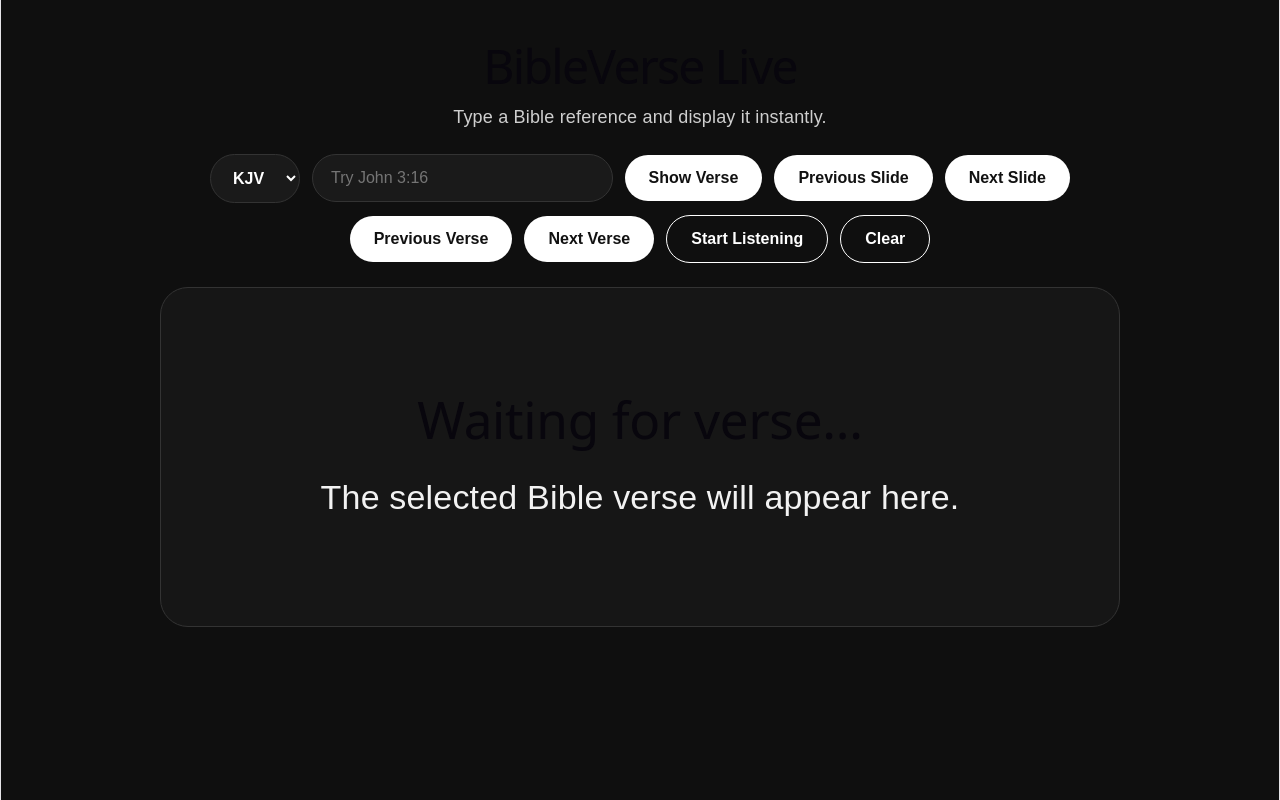
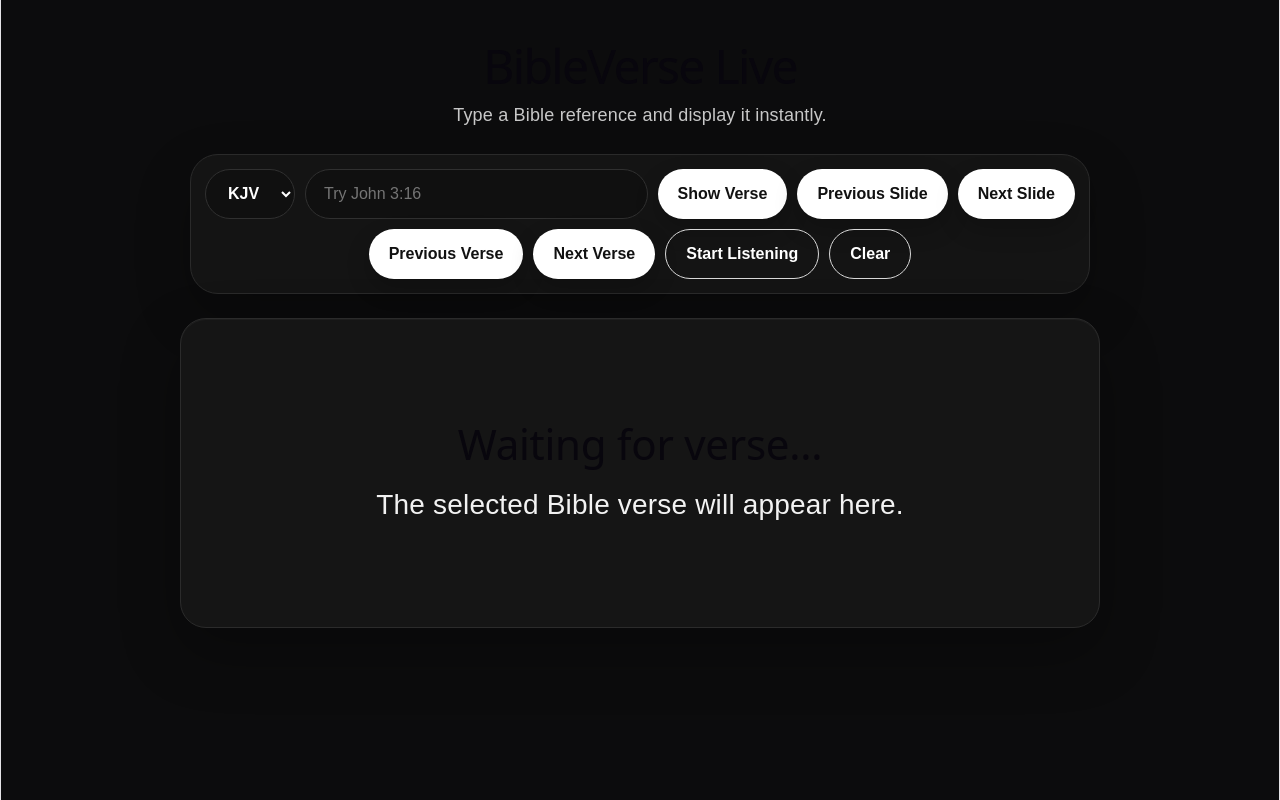
Before and after one commit to uddy-oz/bibleverse-live, a React (Vite) app: page / in a window 1280 px wide. Built offline with nearby package versions, Linux system fonts and the light colour scheme.

Commit message:
Polish BibleVerse controller UI

```diff
--- a/src/App.css
+++ b/src/App.css
@@ -1,7 +1,7 @@
 body {
   margin: 0;
   font-family: Arial, sans-serif;
-  background: #0f0f0f;
+  background: #0c0c0d;
   color: white;
 }
 
@@ -13,18 +13,18 @@ body {
   width: 100%;
   min-height: 100vh;
   min-height: 100dvh;
-  padding: clamp(28px, 5vh, 48px) 20px 36px;
+  padding: clamp(32px, 5vh, 52px) 20px 38px;
   display: flex;
   flex-direction: column;
   align-items: center;
   justify-content: flex-start;
-  gap: clamp(22px, 3vh, 30px);
+  gap: clamp(24px, 3vh, 32px);
   overflow-x: hidden;
 }
 
 .controlPanel,
 .control-panel {
-  width: min(100%, 1040px);
+  width: min(100%, 1060px);
   margin: 0 auto;
   text-align: center;
 }
@@ -33,40 +33,53 @@ body {
 .control-panel h1 {
   font-size: clamp(40px, 5vw, 48px);
   line-height: 1.08;
-  margin: 0 0 12px;
+  margin: 0 0 10px;
 }
 
 .controlPanel p,
 .control-panel p {
   margin: 0;
-  color: #cfcfcf;
+  color: #c8c8c8;
   font-size: 18px;
+  line-height: 1.45;
 }
 
 .searchBox,
 .search-box {
-  width: min(100%, 860px);
-  margin-top: 24px;
+  width: min(100%, 900px);
+  margin-top: 26px;
   margin-inline: auto;
+  padding: 14px;
+  border: 1px solid #2a2a2a;
+  border-radius: 28px;
   display: flex;
   justify-content: center;
   align-items: center;
-  gap: 12px;
+  gap: 10px;
   flex-wrap: wrap;
+  background: #141414;
+  box-shadow: 0 22px 55px rgba(0, 0, 0, 0.22);
 }
 
 input {
+  min-height: 50px;
   width: min(100%, 320px);
-  padding: 14px 18px;
+  padding: 0 18px;
   border-radius: 999px;
-  border: 1px solid #333;
-  background: #1a1a1a;
+  border: 1px solid #303030;
+  background: #101010;
   color: white;
   font-size: 16px;
 }
 
+input:focus {
+  outline: none;
+  border-color: #ffffff;
+}
+
 button {
-  padding: 14px 24px;
+  min-height: 50px;
+  padding: 0 20px;
   border-radius: 999px;
   border: none;
   background: white;
@@ -74,12 +87,30 @@ button {
   font-size: 16px;
   font-weight: bold;
   cursor: pointer;
+  white-space: nowrap;
+  box-shadow: 0 10px 24px rgba(0, 0, 0, 0.2);
+  transition:
+    background 140ms ease,
+    transform 140ms ease,
+    box-shadow 140ms ease;
+}
+
+button:hover {
+  background: #f1f1f1;
+  transform: translateY(-1px);
+  box-shadow: 0 14px 28px rgba(0, 0, 0, 0.26);
+}
+
+button:disabled {
+  cursor: not-allowed;
+  opacity: 0.65;
+  transform: none;
 }
 
 .searchBox input,
 .search-box input {
-  flex: 1 1 280px;
-  max-width: 360px;
+  flex: 1 1 300px;
+  max-width: 380px;
 }
 
 .searchBox button,
@@ -94,31 +125,41 @@ button {
 .secondary-button {
   background: transparent;
   color: white;
-  border: 1px solid white;
+  border: 1px solid #d8d8d8;
+  box-shadow: none;
+}
+
+.secondaryButton:hover,
+.secondary-button:hover {
+  background: rgba(255, 255, 255, 0.08);
+  color: white;
 }
 
 .displayScreen,
 .display-screen {
-  width: min(100%, 960px);
-  min-height: 340px;
+  width: min(100%, 920px);
+  min-height: 310px;
   margin: 0 auto;
-  border: 1px solid #333;
-  border-radius: 28px;
-  padding: clamp(30px, 4vw, 44px);
+  border: 1px solid #2b2b2b;
+  border-radius: 26px;
+  padding: clamp(28px, 3.5vw, 40px);
   display: flex;
   flex-direction: column;
   justify-content: center;
   align-items: center;
   text-align: center;
-  background: #161616;
+  background: #151515;
+  box-shadow:
+    0 24px 60px rgba(0, 0, 0, 0.28),
+    inset 0 1px 0 rgba(255, 255, 255, 0.04);
 }
 
 .displayScreen h2,
 .display-screen h2 {
   max-width: 100%;
-  font-size: clamp(34px, 4vw, 52px);
+  font-size: clamp(28px, 3.3vw, 42px);
   line-height: 1.1;
-  margin-bottom: 24px;
+  margin: 0 0 18px;
   overflow-wrap: break-word;
 }
 
@@ -127,8 +168,8 @@ button {
   max-width: 100%;
   margin-left: auto;
   margin-right: auto;
-  font-size: clamp(22px, 3vw, 34px);
-  line-height: 1.5;
+  font-size: clamp(20px, 2.4vw, 28px);
+  line-height: 1.45;
   color: #f2f2f2;
   overflow-wrap: break-word;
 }
@@ -183,13 +224,15 @@ button {
 .displayScreen .verseText,
 .display-screen .verseText {
   white-space: pre-line;
+  margin-bottom: 0;
 }
 .versionSelect {
+  min-height: 50px;
   max-width: 100%;
-  padding: 14px 18px;
+  padding: 0 18px;
   border-radius: 999px;
-  border: 1px solid #333;
-  background: #1a1a1a;
+  border: 1px solid #303030;
+  background: #101010;
   color: white;
   font-size: 16px;
   font-weight: bold;
@@ -205,9 +248,10 @@ button {
   color: white;
 }
 .slideCount {
-  font-size: 18px;
+  font-size: 15px;
+  line-height: 1.3;
   color: #aaaaaa;
-  margin-bottom: 12px;
+  margin: 0 0 10px;
 }
 
 .projectorVerse .slideCount,
@@ -295,9 +339,16 @@ body.displayModeBody #root {
 }
 
 .listeningButton {
-  border: 1px solid white;
+  border: 1px solid #d8d8d8;
   background: transparent;
   color: white;
+  box-shadow: none;
+}
+
+.listeningButton:hover {
+  background: rgba(255, 255, 255, 0.08);
+  color: white;
+  box-shadow: none;
 }
 
 .listeningButton.active {
@@ -308,21 +359,24 @@ body.displayModeBody #root {
 
 .speechTranscript,
 .speechMessage {
-  margin-top: 18px;
+  width: min(100%, 760px);
+  margin: 16px auto 0;
   color: #d6d6d6;
   font-size: 18px;
+  line-height: 1.45;
   text-align: center;
 }
 
 .passageProgress {
   width: min(520px, 90%);
-  margin: 0 auto 18px;
+  margin: 0 auto 16px;
   text-align: center;
   color: #aaaaaa;
 }
 
 .passageProgress p {
   margin: 0 0 8px;
+  color: #aaaaaa;
   font-size: 15px;
 }
 
```
